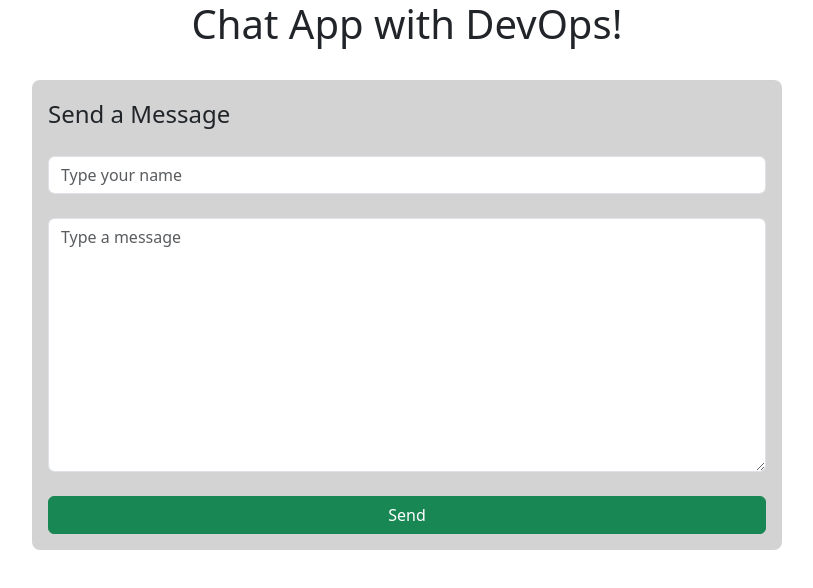
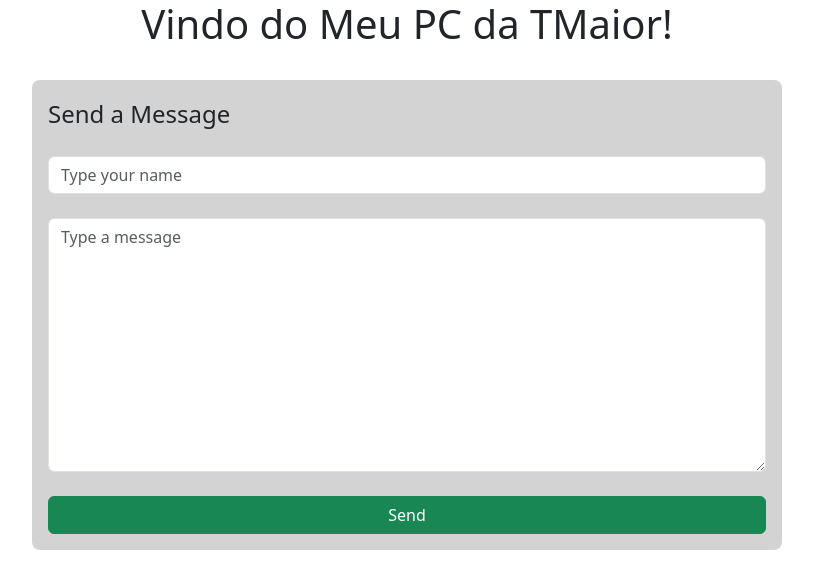
Before and after one commit to KaueSabinoSRV17/ezops-test-kaue-sabino, a website: page src/index.html in a window 1280 px wide. Shown: the whole page, without its empty margins (233-1046 px from the left). Drawn offline with nearby package versions, Linux system fonts and the light colour scheme; no server answers.

Commit message:
feat: testando minha chave

```diff
--- a/src/index.html
+++ b/src/index.html
@@ -18,7 +18,7 @@
 
 <body>
 
-    <h1>Chat App with DevOps!</h1>
+    <h1>Vindo do Meu PC da TMaior!</h1>
 
     <section id="messages">
     </section>
```
